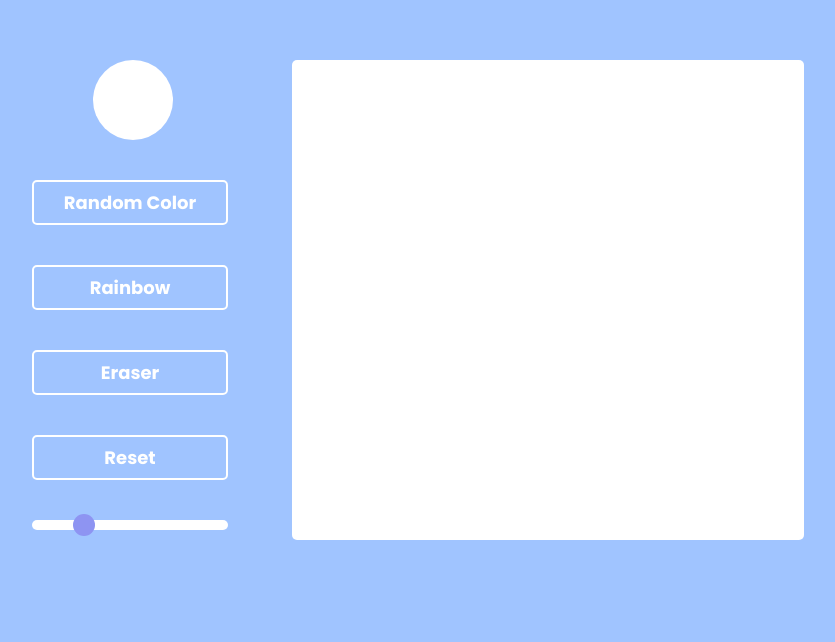
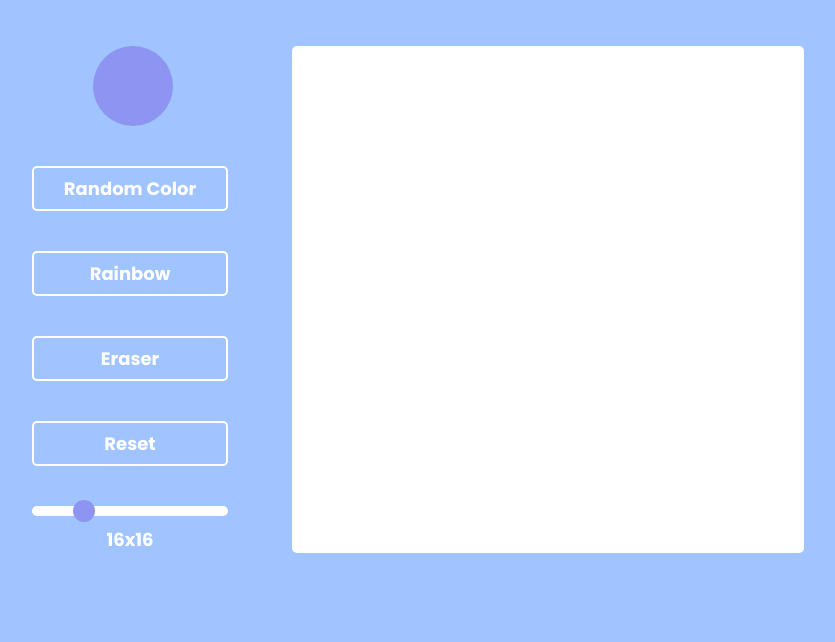
Before and after one commit to mariotmc/Odin_etch-a-sketch, a plain HTML site: page index.html in a window 1280 px wide. Shown: the part 158-800 px from the top of the page, without its empty margins (222-1057 px from the left). Drawn offline with Linux system fonts and the light colour scheme; the site is published under a folder, as on GitHub Pages, so addresses that start at the root find nothing.

Commit message:
Fixed JS relative file path

```diff
--- a/index.html
+++ b/index.html
@@ -24,7 +24,7 @@
       type="image/x-icon"
     />
     <!-- JS Script -->
-    <script src="/app/js/script.js" defer></script>
+    <script src="./app/js/script.js" defer></script>
   </head>
   <body>
     <div class="wrapper">
```
